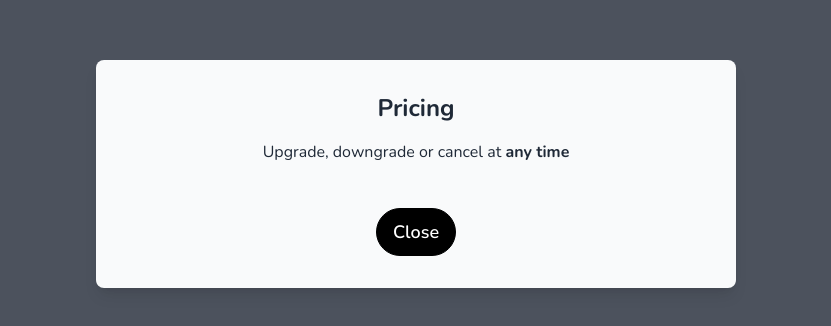
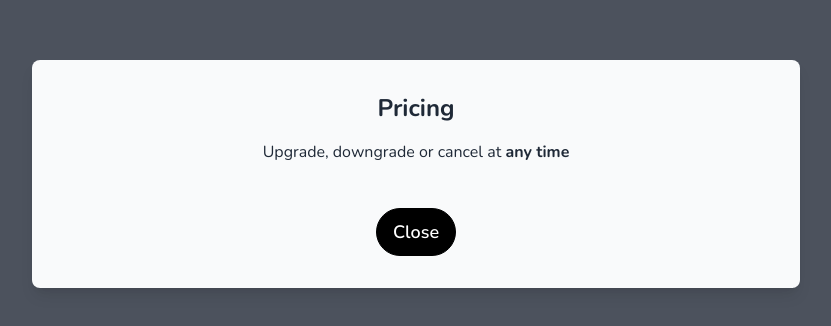
Before and after one commit to marilozgz/templatefy, a Next.js app: page /payment in a window 1280 px wide. Shown: the part 226-552 px from the top of the page, without its empty margins (224-1055 px from the left). Built offline with nearby package versions, Linux system fonts and the light colour scheme.

Commit message:
actualizada la modal responsive

```diff
--- a/components/Pricing.jsx
+++ b/components/Pricing.jsx
@@ -16,7 +16,7 @@ export const Modal = ({ onClose }) => {
 
   return (
     <div className="fixed inset-0 z-50 flex text-center items-center justify-center bg-gray-900 bg-opacity-75">
-      <div className="bg-gray-50 p-8 rounded-lg shadow-lg sm:w-full md:w-3/6 overflow-y">
+      <div className="bg-gray-50 p-8 rounded-lg shadow-lg sm:w-full md:max-w-3xl overflow-y">
         <h2 className="text-2xl font-bold mb-4 text-center ">Pricing</h2>
         <p className="mb-6">
           Upgrade, downgrade or cancel at <span className="font-bold">any time</span>
```
